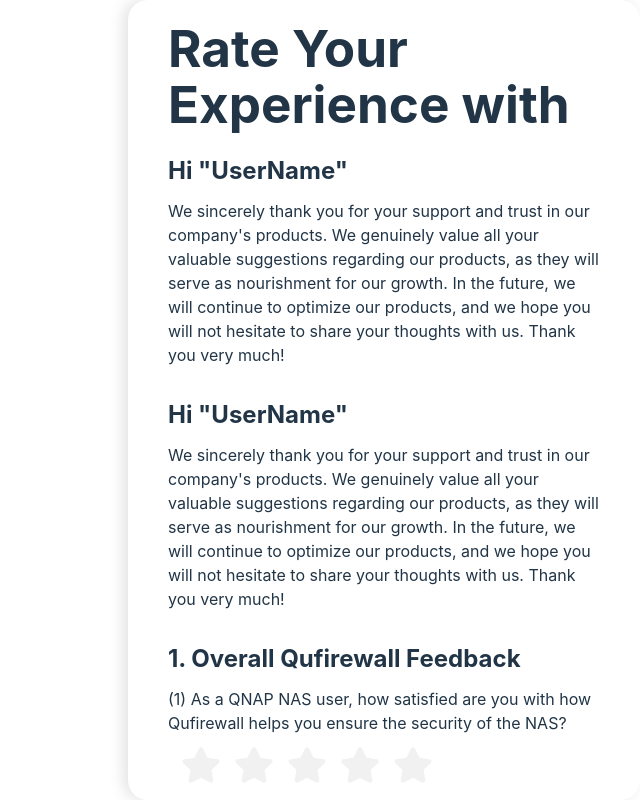
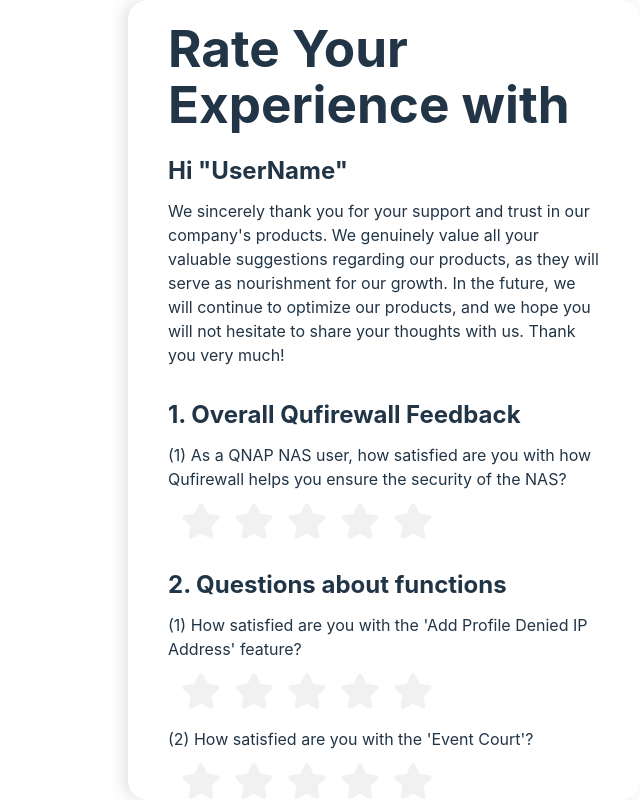
Before and after one commit to ChengXuJustin/QNAP-feedback, a React (Vite) app: page / in a window 1280 px wide. Shown: the top 800 px of the page, without its empty margins (640-1280 px from the left). Built offline with nearby package versions, Linux system fonts and the light colour scheme.

Commit message:
Update Feedback.jsx

```diff
--- a/src/components/Feedback.jsx
+++ b/src/components/Feedback.jsx
@@ -10,7 +10,6 @@
         <div className='frame pd-frame bd-rd-20 fh quesps'>
             <h1 className='mb-20'>Rate Your Experience with </h1>
             <Citation />
-            <Citation />
             <Rating listings={rating_text}/>
             <OpenQuestion />
         </div>
```
